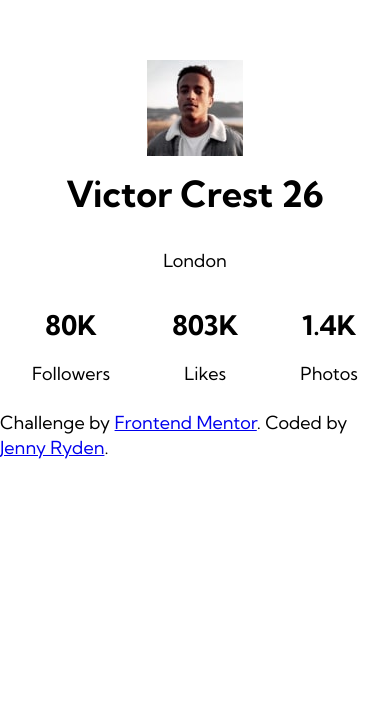
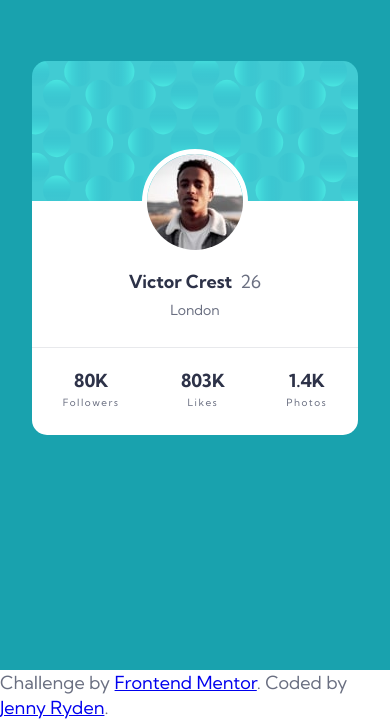
Before and after one commit to jnnrdn/profile-card-component, a website: page src/index.html in a window 390 px wide. Shown: the part 174-894 px from the top of the page. Before the commit the page ends 844 px from the top, so only its background shows below. Drawn offline with nearby package versions, Linux system fonts and the light colour scheme; files that its build step writes are made by us from their sources; files whose address does not match are found by name.

Commit message:
Mobile styling

```diff
--- a/src/index.html
+++ b/src/index.html
@@ -12,28 +12,29 @@
   <link rel="stylesheet" href="css/style.css">
 </head>
 <body>
-
+  <main>
     <div class="card">
+      <div class="card__main">
         <img class="card__image" src="assets/image-victor.jpg" alt="image of Victor">
         <h1>Victor Crest <span>26</span></h1>
         <p>London</p>
-
-    <div class="card__stats">
+      </div>
+      <div class="card__stats stats">
         <div>
           <h2>80K</h2>
-        Followers
+          <span class="stats__label">Followers</span>
         </div>
         <div>
           <h2>803K</h2>
-        Likes
+          <span class="stats__label">Likes</span>
         </div>
         <div>
           <h2>1.4K</h2>
-        Photos
+          <span class="stats__label">Photos</span>
         </div>
       </div>
     </div>
-
+  </main>
   <footer>
     <div class="attribution">
       Challenge by <a href="https://www.frontendmentor.io?ref=challenge" target="_blank">Frontend Mentor</a>.
--- a/src/scss/_base.scss
+++ b/src/scss/_base.scss
@@ -1,13 +1,55 @@
+* {
+    box-sizing: border-box;
+}
+
 body {
     margin: 0;
     padding: 0;
-    width: 100vw;
-    height: 100vh;
     font-family: 'Kumbh Sans', sans-serif;
     font-size: 18px;
     line-height: 25px;
-    display: flex;
-    justify-content: center;
-    align-items: center;
-    flex-direction: column;
+    display: grid;
+    color: $light-blue;
 }
+
+main {
+    width: 100vw;
+    height: 100vh;
+    display: grid;
+    place-items: center;
+    background-color: $dark-cyan;
+    background-image: url(../assets/bg-pattern-top.svg), url(../assets/bg-pattern-bottom.svg);
+    background-position: 150% -785%, -65% 800%;
+    background-repeat: no-repeat, no-repeat;
+    background-size: 622px, 622px;
+}
+
+img {
+    border: 5px solid #fff;
+    border-radius: 50%;
+}
+
+h1, h2 {
+    color: $dark-blue;
+    font-size: 18px;
+}
+
+h1 {
+    margin: 8px 0 4px;
+
+    span {
+        margin-left: 4px;
+        color: $light-blue;
+        font-weight: normal;
+    }
+}
+
+h2 {
+    margin: 0;
+    line-height: 1;
+}
+
+p {
+    font-size: 14px;
+    margin: 0;
+}
--- a/src/scss/_card.scss
+++ b/src/scss/_card.scss
@@ -2,14 +2,31 @@
     width: 326px;
     height: 374px;
     display: flex;
+    padding-top: 88px;
     text-align: center;
     flex-direction: column;
-    justify-content: center;
     align-items: center;
+    background-color: white;
+    background-image: url(../assets/bg-pattern-card.svg);
+    background-repeat: no-repeat;
+    background-size: 100% 140px;
+    border-radius: 15px;
 
-    &__stats {
-        width: 100%;
-        display: flex;
-        justify-content: space-between;
+    &__main {
+        margin-bottom: 24px;
+    }
+
+}
+
+.stats {
+    width: 100%;
+    display: flex;
+    justify-content: space-around;
+    padding-top: 24px;
+    border-top: 1px solid $light-gray;
+    font-size: 10px;
+
+    &__label {
+        letter-spacing: 1.5px;
     }
 }
--- a/src/scss/_variables.scss
+++ b/src/scss/_variables.scss
@@ -2,6 +2,7 @@
 $dark-cyan: hsl(185, 75%, 39%);
 $dark-blue: hsl(229, 23%, 23%);
 $light-blue: hsl(227, 10%, 46%);
+$light-gray: #E8E9EC;
 $gray: hsl(0, 0%, 59%);
 
 // Font-sizes
```
Lines whose indentation alone changed are shown as unchanged.
